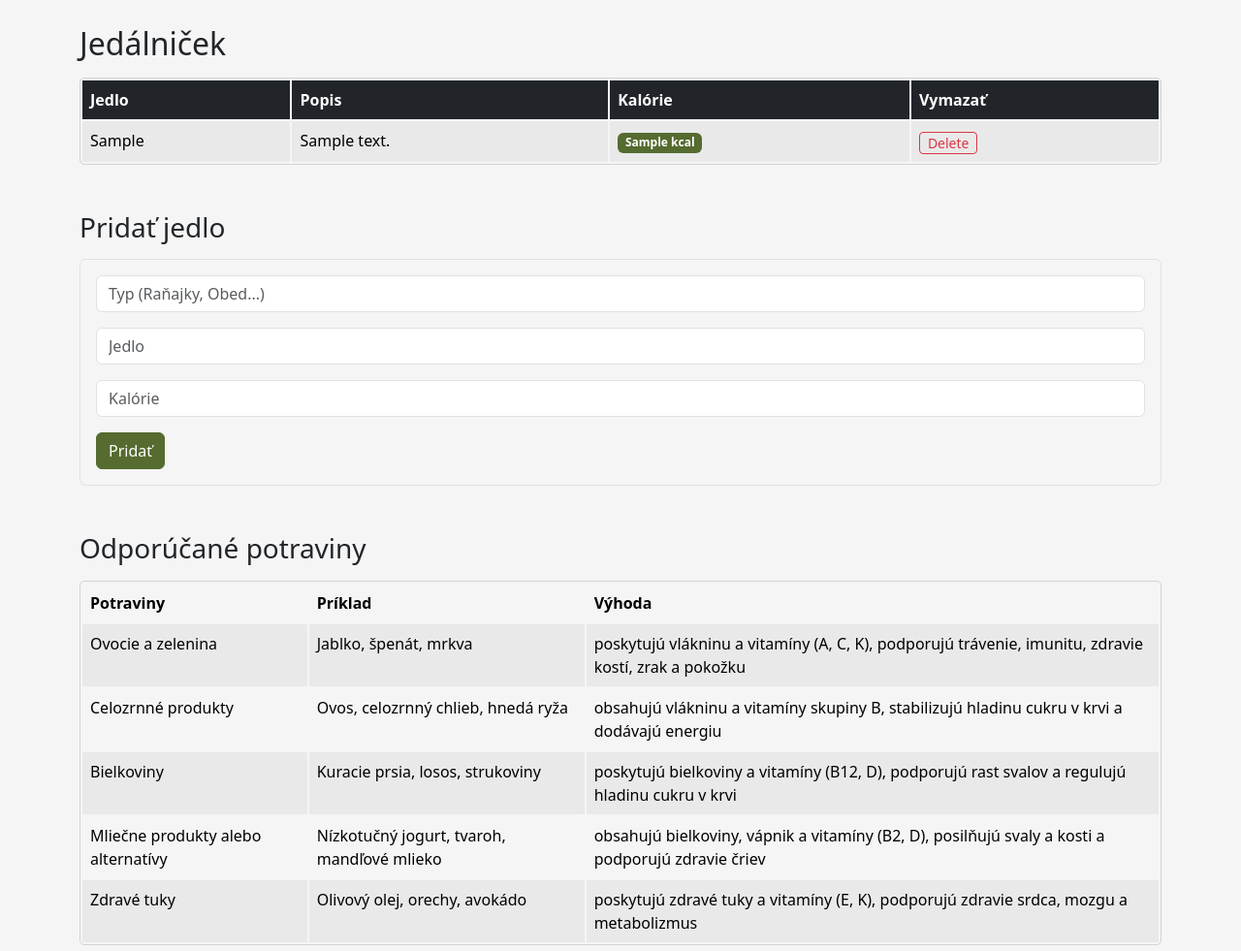
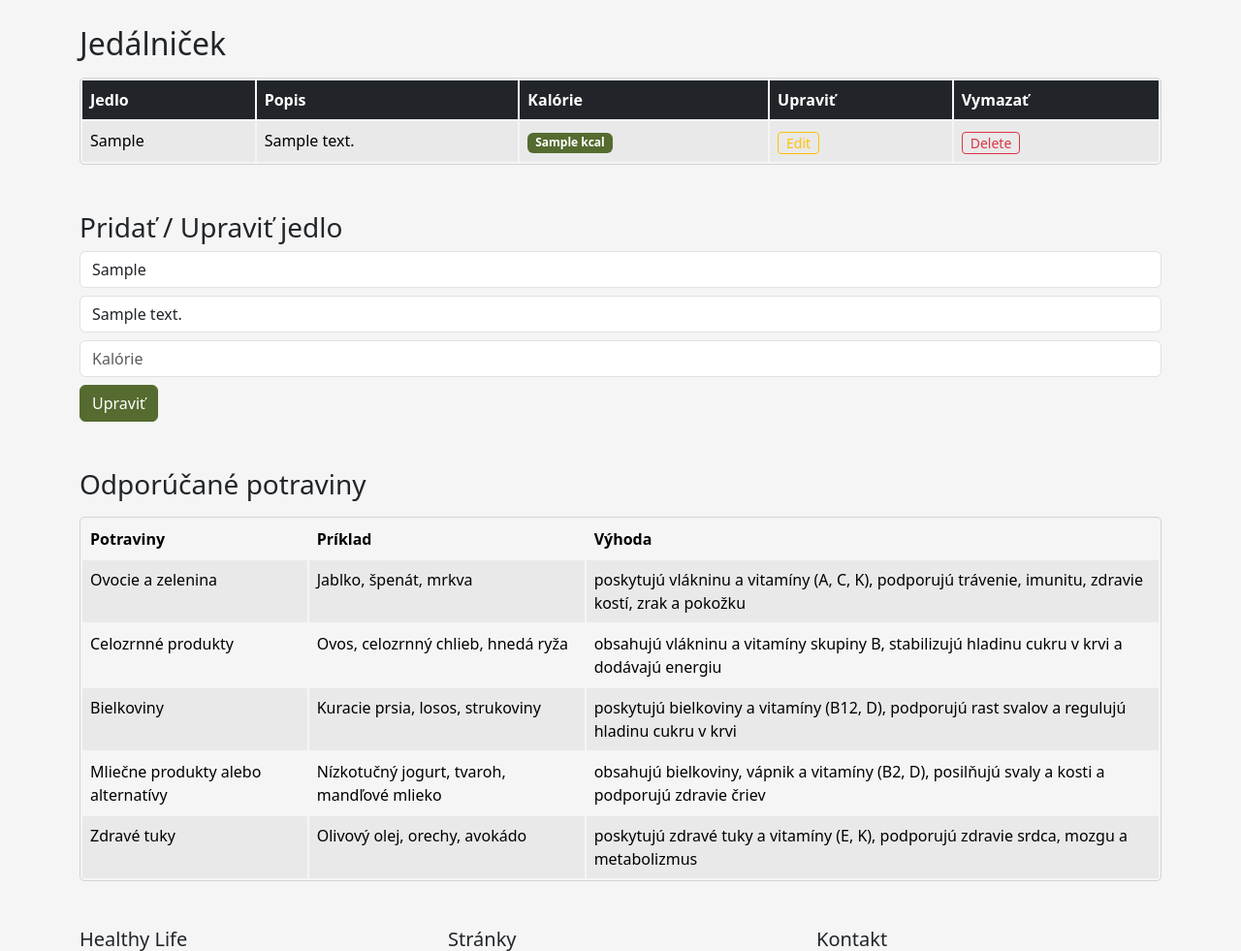
Before and after one commit to eugeniuskab/healthylife, a PHP site: page /index.php?page=diet&edit=1 in a window 1280 px wide. Shown: the part 58-1039 px from the top of the page at 97% size. Run offline with PHP 8.4, Linux system fonts and the light colour scheme; tables that the repository leaves empty or names only in its code hold one stand-in row (values such as "Sample post").

Commit message:
add UPDATE functionality for meals

```diff
--- a/views/diet.php
+++ b/views/diet.php
@@ -12,30 +12,66 @@ $editMeal = null;
 
 if ($_SERVER['REQUEST_METHOD'] === 'POST') {
 
+    // DELETE
     if (isset($_POST['delete_id'])) {
 
         $meal_id = $_POST['delete_id'];
+        $meal->delete($meal_id);
 
-        if ($meal->delete($meal_id)) {
         header("Location: index.php?page=diet");
         exit;
-        } else {
-            echo "Error deleting meal";
     }
 
-    } else {
+    // UPDATE
+    if (isset($_POST['meal_id']) && !empty($_POST['meal_id'])) {
+
+        $meal_id = $_POST['meal_id'];
+        $meal_type = $_POST['meal_type'];
+        $meal_description = $_POST['meal_description'];
+        $calories = $_POST['calories'];
+
+        $query = "UPDATE meals
+                  SET meal_type = :meal_type,
+                      meal_description = :meal_description,
+                      calories = :calories
+                  WHERE meal_id = :meal_id";
+
+        $stmt = $conn->prepare($query);
+
+        $stmt->bindParam(':meal_type', $meal_type);
+        $stmt->bindParam(':meal_description', $meal_description);
+        $stmt->bindParam(':calories', $calories);
+        $stmt->bindParam(':meal_id', $meal_id);
+
+        $stmt->execute();
+
+        header("Location: index.php?page=diet");
+        exit;
+    }
+
+    // CREATE
+    if (!isset($_POST['meal_id']) || empty($_POST['meal_id'])) {
 
         $meal_type = $_POST['meal_type'];
         $meal_description = $_POST['meal_description'];
         $calories = $_POST['calories'];
 
-        if ($meal->create($meal_type, $meal_description, $calories)) {
+        $meal->create($meal_type, $meal_description, $calories);
+
         header("Location: index.php?page=diet");
         exit;
-        } else {
-            echo "Error adding meal";
     }
 }
+
+if (isset($_GET['edit'])) {
+
+    $meal_id = $_GET['edit'];
+
+    $stmt = $conn->prepare("SELECT * FROM meals WHERE meal_id = :meal_id");
+    $stmt->bindParam(':meal_id', $meal_id);
+    $stmt->execute();
+
+    $editMeal = $stmt->fetch(PDO::FETCH_ASSOC);
 }
 
 $result = $meal->getAll();
@@ -50,6 +86,7 @@ $result = $meal->getAll();
                     <th>Jedlo</th>
                     <th>Popis</th>
                     <th>Kalórie</th>
+                    <th>Upraviť</th>
                     <th>Vymazať</th>
                 </tr>
             </thead>
@@ -62,6 +99,13 @@ $result = $meal->getAll();
                                 <span class="badge bg-primary">
                                     <?php echo $row['calories']; ?> kcal
                                 </span>
+                            </td>
+
+                        <td>
+                            <a href="index.php?page=diet&edit=<?php echo $row['meal_id']; ?>"
+                            class="btn btn-outline-warning btn-sm px-2 py-0">
+                            Edit
+                            </a>
                         </td>
 
                         <td>
@@ -78,22 +122,27 @@ $result = $meal->getAll();
             </tbody>
         </table>
 
-        <h3 class="mt-5 mb-3">Pridať jedlo</h3>
-        <form method="POST" action="index.php?page=diet" class="p-3 border rounded">
+        <h3 class="mt-5">Pridať / Upraviť jedlo</h3>
+        <form method="POST" action="index.php?page=diet">
 
-            <div class="mb-3">
-                <input type="text" name="meal_type" placeholder="Typ (Raňajky, Obed...)" required class="form-control bg-white">
-            </div>
+            <input type="hidden" name="meal_id"
+                value="<?php echo $editMeal['meal_id'] ?? ''; ?>">
 
-            <div class="mb-3">
-                <input type="text" name="meal_description" placeholder="Jedlo" required class="form-control bg-white">
-            </div>
+            <input type="text" name="meal_type"
+                value="<?php echo $editMeal['meal_type'] ?? ''; ?>"
+                placeholder="Typ (Raňajky, Obed...)" required class="form-control mb-2 bg-white">
 
-            <div class="mb-3">
-                <input type="number" name="calories" placeholder="Kalórie" required class="form-control bg-white">
-            </div>
+            <input type="text" name="meal_description"
+                value="<?php echo $editMeal['meal_description'] ?? ''; ?>"
+                placeholder="Jedlo" required class="form-control mb-2 bg-white">
 
-            <button type="submit" class="btn btn-primary">Pridať</button>
+            <input type="number" name="calories"
+                value="<?php echo $editMeal['calories'] ?? ''; ?>"
+                placeholder="Kalórie" required class="form-control mb-2 bg-white">
+
+            <button type="submit" class="btn btn-primary">
+                <?php echo $editMeal ? 'Upraviť' : 'Pridať'; ?>
+            </button>
         </form>
 
         <!-- tabuľka -->
```
Lines whose indentation alone changed are shown as unchanged.
